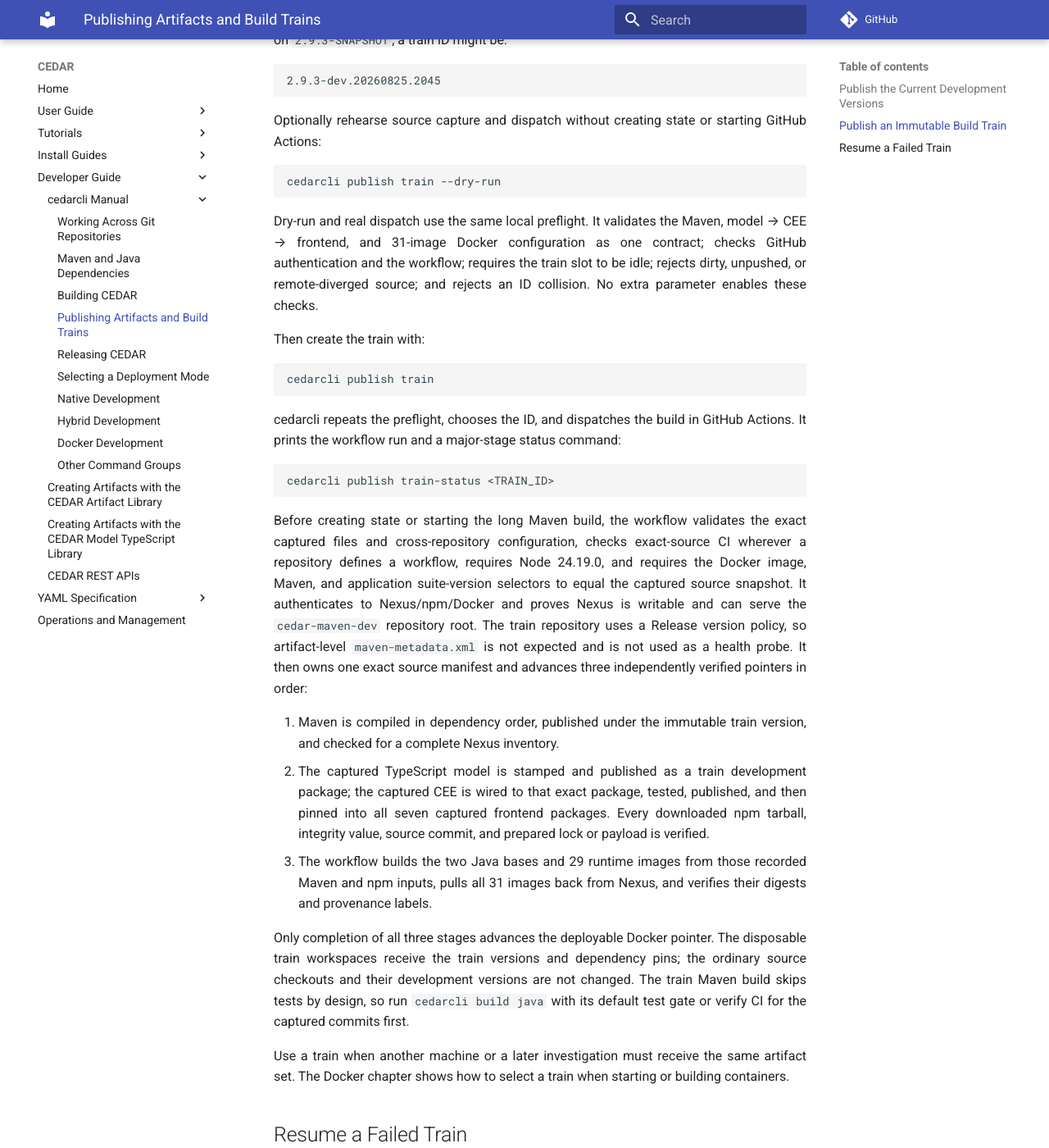
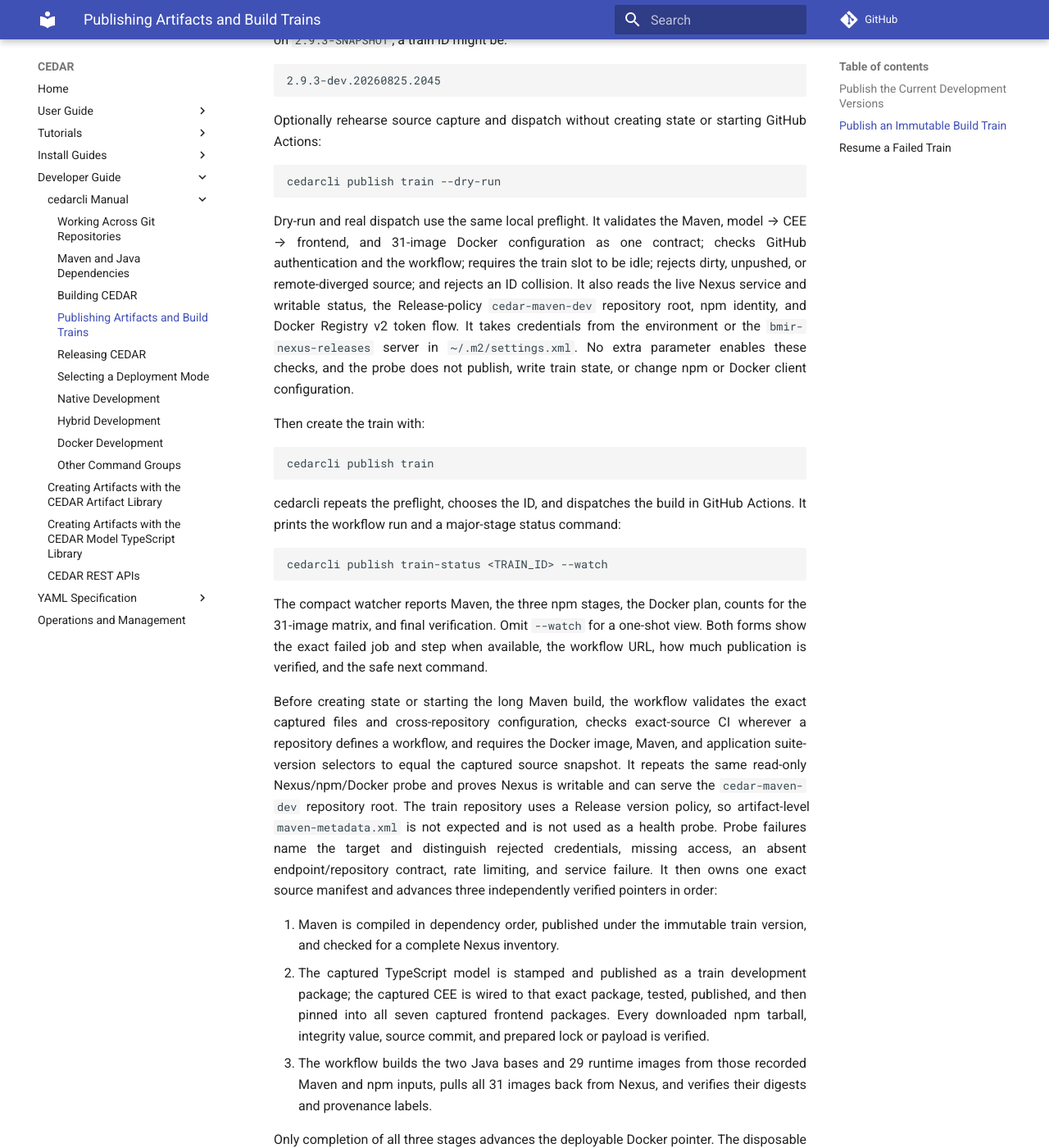
Before and after one commit to metadatacenter/cedar-mkdocs, an MkDocs documentation site: the page built from docs/developer-guide/cedarcli/publishing.md, in a window 1280 px wide and 1400 px high, scrolled down 1288 px. Shown: the whole window at 82% size. Built offline with MkDocs 1.6.1 and Material for MkDocs 9.7.7, drawn with Linux system fonts in a browser that asks for light colours; comment, search, counter and statistics services are not loaded; some of the changed text lies outside the part shown.

Commit message:
Document hardened build-train operations

````diff
--- a/docs/developer-guide/cedarcli/publishing.md
+++ b/docs/developer-guide/cedarcli/publishing.md
@@ -67,7 +67,11 @@
 Dry-run and real dispatch use the same local preflight. It validates the Maven, model → CEE →
 frontend, and 31-image Docker configuration as one contract; checks GitHub authentication and the
 workflow; requires the train slot to be idle; rejects dirty, unpushed, or remote-diverged source;
-and rejects an ID collision. No extra parameter enables these checks.
+and rejects an ID collision. It also reads the live Nexus service and writable status, the
+Release-policy `cedar-maven-dev` repository root, npm identity, and Docker Registry v2 token flow.
+It takes credentials from the environment or the `bmir-nexus-releases` server in
+`~/.m2/settings.xml`. No extra parameter enables these checks, and the probe does not publish,
+write train state, or change npm or Docker client configuration.
 
 Then create the train with:
 
@@ -79,16 +83,24 @@
 major-stage status command:
 
 ```bash
-cedarcli publish train-status <TRAIN_ID>
+cedarcli publish train-status <TRAIN_ID> --watch
 ```
+
+The compact watcher reports Maven, the three npm stages, the Docker plan, counts for the 31-image
+matrix, and final verification. Omit `--watch` for a one-shot view. Both forms show the exact failed
+job and step when available, the workflow URL, how much publication is verified, and the safe next
+command.
 
 Before creating state or starting the long Maven build, the workflow validates the exact captured
 files and cross-repository configuration, checks exact-source CI wherever a repository defines a
-workflow, requires Node 24.19.0, and requires the Docker image, Maven, and application suite-version
-selectors to equal the captured source snapshot. It authenticates to Nexus/npm/Docker and proves
-Nexus is writable and can serve the `cedar-maven-dev` repository root. The train repository uses a
-Release version policy, so artifact-level `maven-metadata.xml` is not expected and is not used as a
-health probe. It then owns one exact source manifest and advances three
+workflow, and requires the Docker image, Maven, and application suite-version
+selectors to equal the captured source snapshot. It repeats the same read-only Nexus/npm/Docker
+probe and proves Nexus is writable and can serve the `cedar-maven-dev` repository root. The train
+repository uses a Release version policy, so artifact-level `maven-metadata.xml` is not expected and
+is not used as a health probe. Probe failures name the target and distinguish rejected credentials,
+missing access,
+an absent endpoint/repository contract, rate limiting, and service failure. It then owns one exact
+source manifest and advances three
 independently verified pointers in order:
 
 1. Maven is compiled in dependency order, published under the immutable train version, and checked
@@ -110,6 +122,15 @@
 
 ## Resume a Failed Train
 
+First run `cedarcli publish train-status <TRAIN_ID>`. Its decision follows the persisted boundary:
+
+- no source record means no publication could start, so create a new train;
+- recorded source with incomplete publication can resume if the source remains unchanged;
+- Docker completion means the train is complete, so neither resume nor abandon applies.
+
+There is no train-abandon operation. A failed immutable ID remains evidence and does not prevent a
+new train.
+
 If publication failed for a temporary reason, resume the same recorded train:
 
 ```bash
@@ -124,5 +145,10 @@
 unchanged and only the interrupted publication needs to continue. If the fix requires a code
 change, commit the fix and create a new train.
 
+A scheduled publication-preflight canary runs the same read-only external checks every day and opens
+an issue if they stop working. It is an early warning only. A real train still compares Maven/npm
+bytes and hashes and pulls all 31 images back to verify their recorded registry digests and
+provenance.
+
 A build train is not a formal CEDAR release. Releases change versions, branches, and tags and are
 handled through the release procedure summarized on [Other Command Groups](other-commands.md).
````
Also changed, not shown: docs/install-docker/build-and-run.md (+2 -1 lines), docs/install-docker/cedarcli-cheat-sheet.md (+6 -2 lines), 2 other files.
